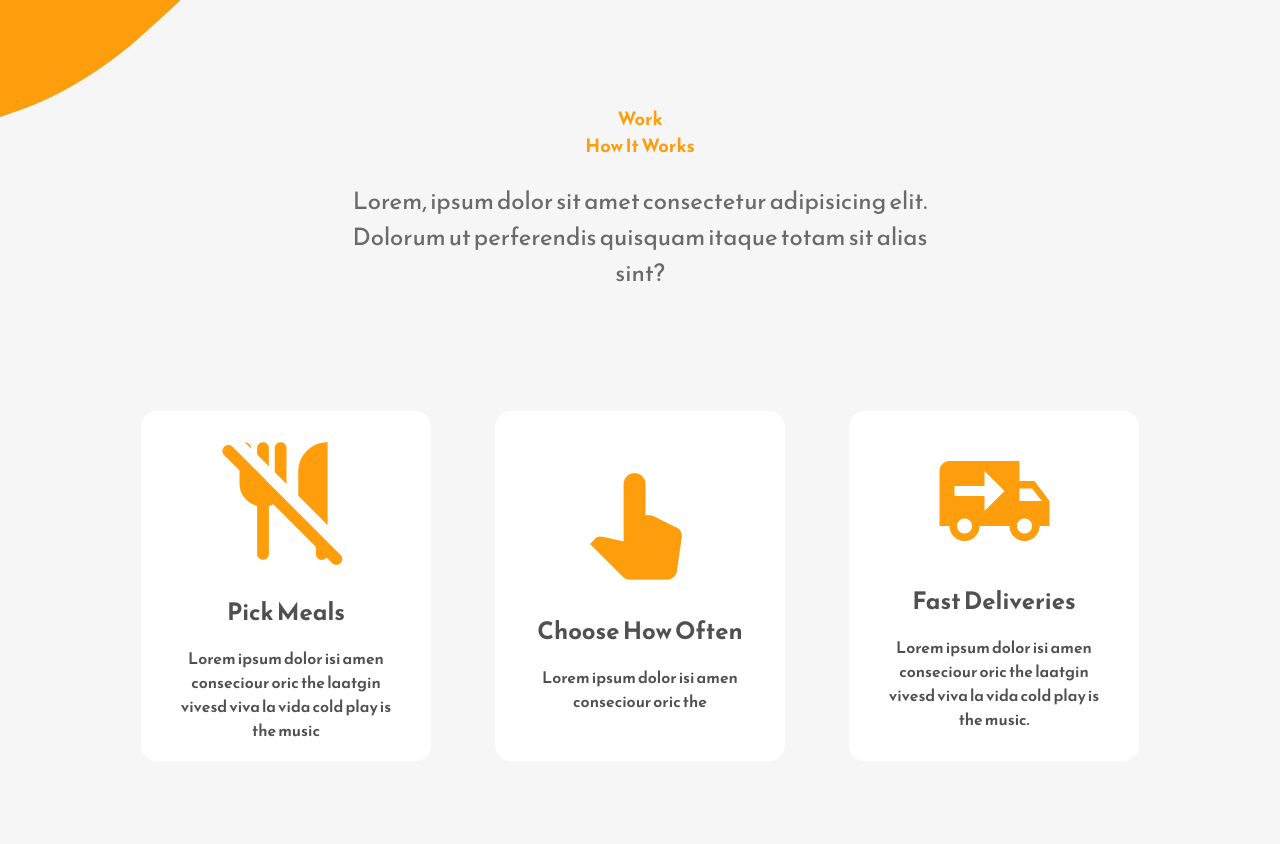
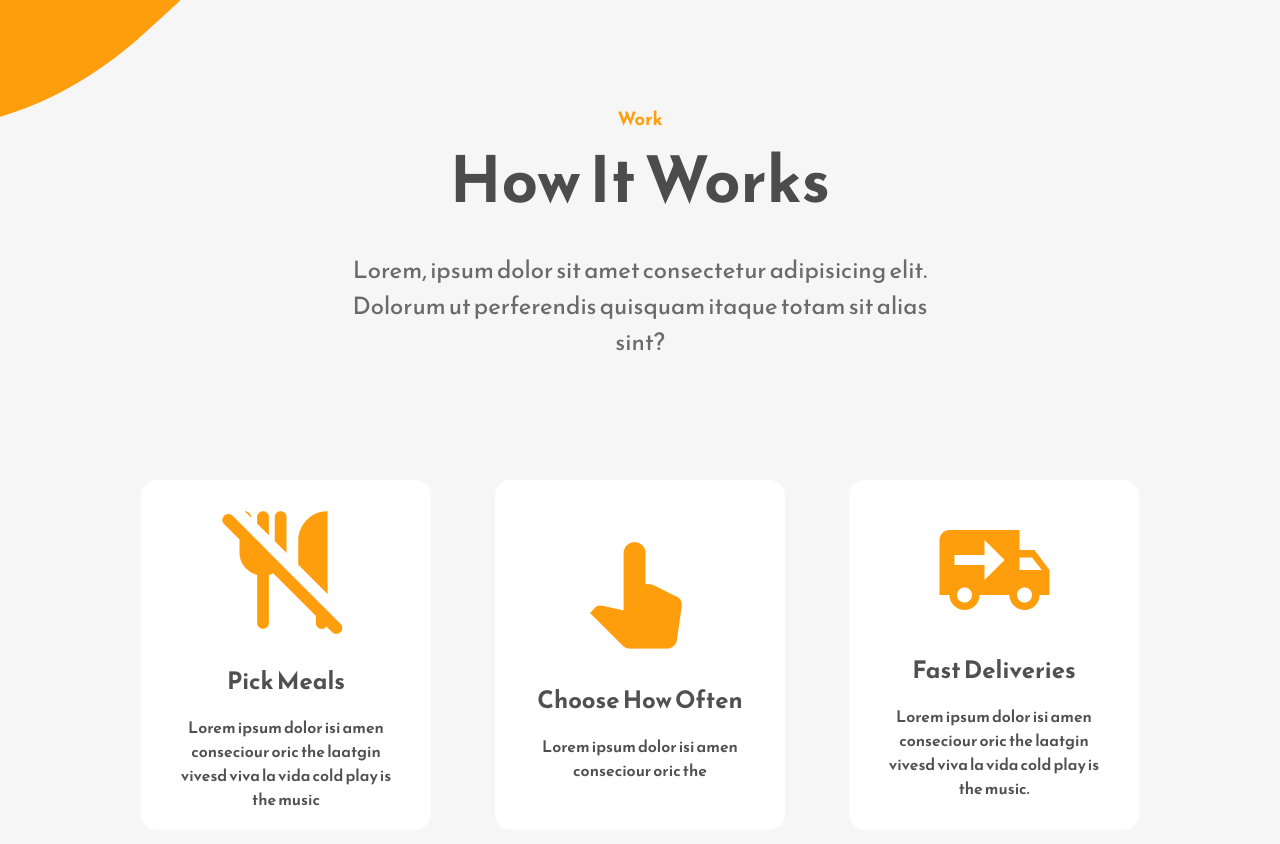
Before and after one commit to Elai5/Restaurant-landing-page, a React (Create React App) app: page / in a window 1280 px wide. Shown: the part 1960-2804 px from the top of the page. Before the commit the page ends 2737 px from the top, so only its background shows below. Built offline with nearby package versions, Linux system fonts and the light colour scheme.

Commit message:
changed subtext for work

```diff
--- a/src/Components/Work.js
+++ b/src/Components/Work.js
@@ -28,7 +28,7 @@ const Work = () => {
     <div className="work-section-wrapper">
       <div className="work-section-top">
         <p className="primary-subheading">Work</p>
-        <h1 className="primary-subheading">How It Works</h1>
+        <h1 className="primary-heading">How It Works</h1>
         <p className="primary-text">
           Lorem, ipsum dolor sit amet consectetur adipisicing elit. Dolorum ut
           perferendis quisquam itaque totam sit alias sint?
```
